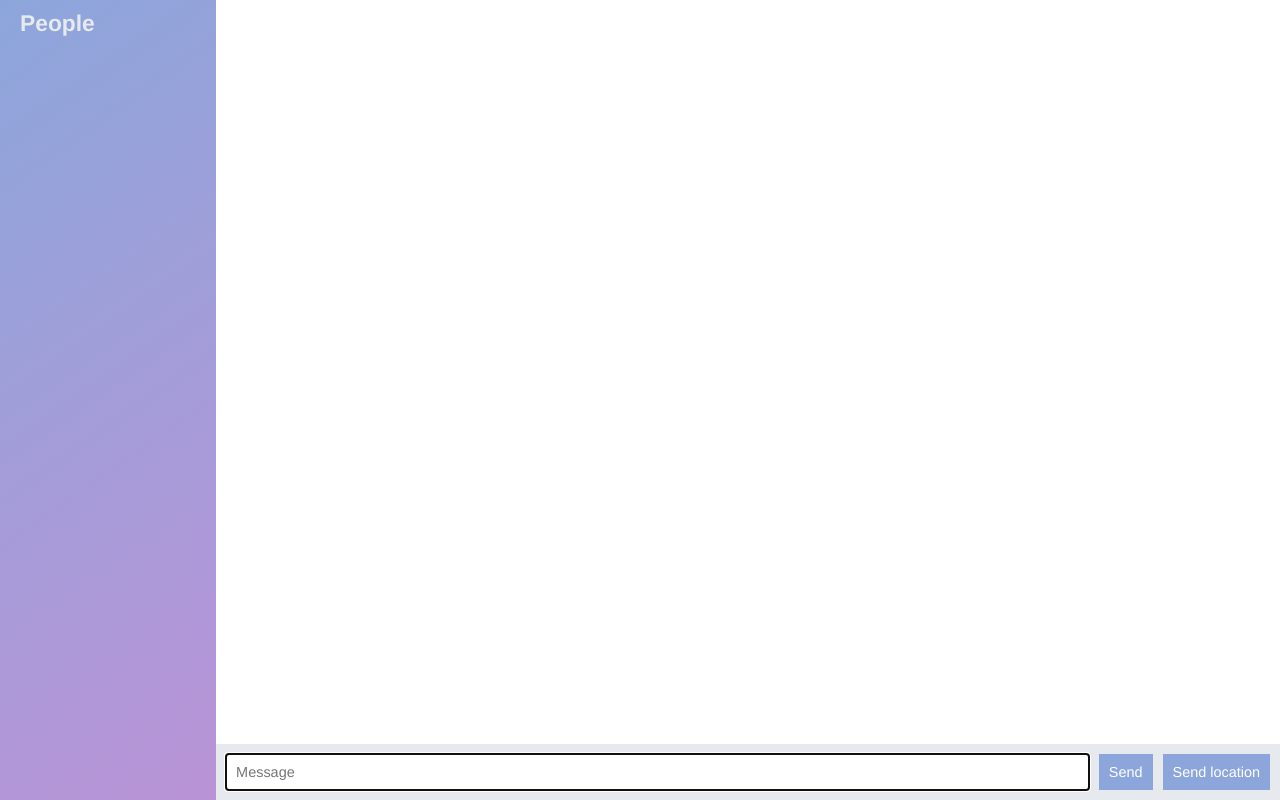
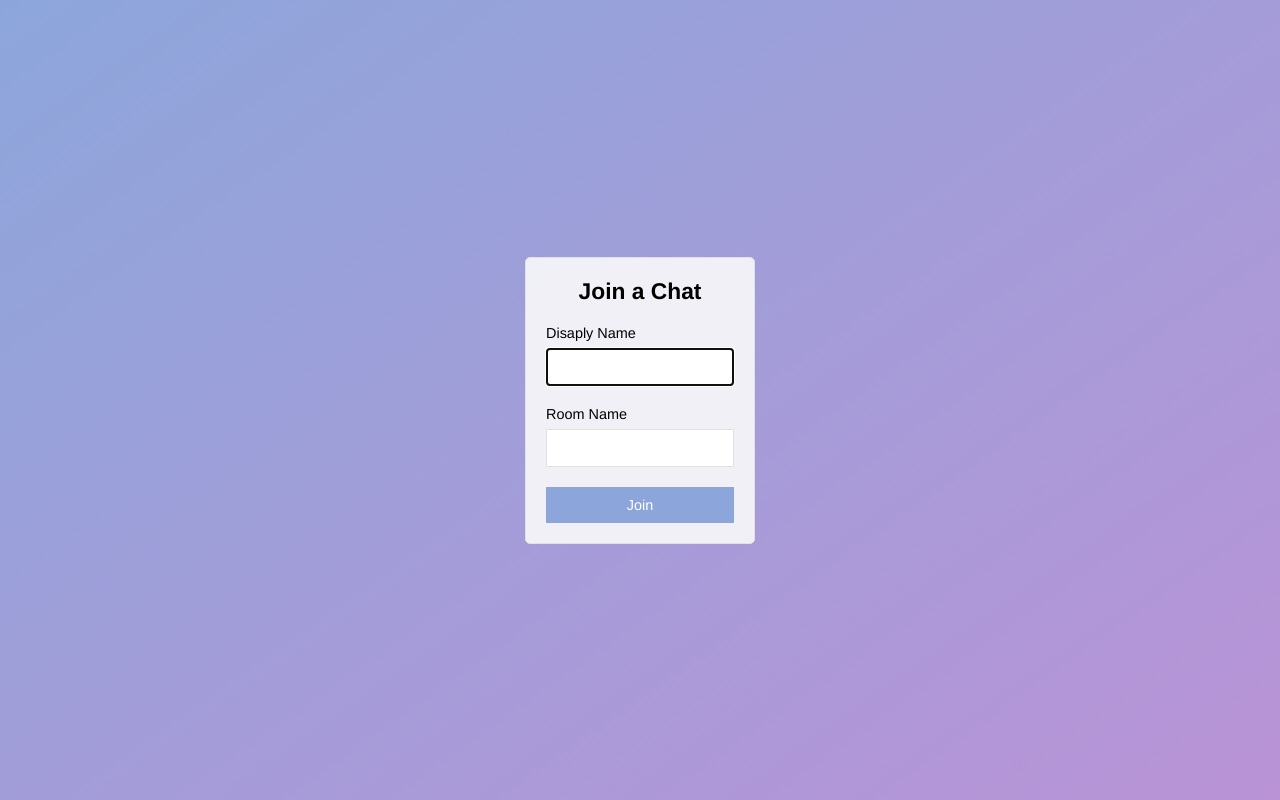
Before and after one commit to techkrtk/node-chat-app, a website: page public/index.html in a window 1280 px wide. Drawn offline with nearby package versions, Linux system fonts and the light colour scheme; no server answers.

Commit message:
Added a join page that submits to chat.html

```diff
--- a/public/index.html
+++ b/public/index.html
@@ -4,66 +4,30 @@
     <head>
         <meta charset="utf-8">
         <link rel="stylesheet" href="/css/styles.css">
+        <meta name="viewport" content="width-device-width, initial-scale=1, user-scalable=no">
+        <title>Join | ChatApp</title>
+
     </head>
 
-    <body class="chat">
-
-        <div class="chat__sidebar">
-            <h3>People</h3>
-            <div id="users"></div>
+    <body class="centered-form">
+        <div class="centered-form__form">
+          <form action="/chat.html">
+            <div class="form-field">
+                <h3>Join a Chat</h3>
+            </div>
+            <div class="form-field">
+                <label>Disaply Name</label>
+                <input type="text" name="name" autofocus />
+            </div>
+            <div class="form-field">
+                <label>Room Name</label>
+                <input type="text" name="room" />
+            </div>
+            <div class="form-field">
+                <button>Join</button>
+            </div>
+          </form>
         </div>
-
-        <div class="chat__main">
-            <ol id="messages" class="chat__messages"></ol>
-
-          <div class="chat__footer">
-            <form id="message-form">
-                <input name="message" type="text" placeholder="Message" autofocus autocomplete="off" />
-                <button type="submit">Send</button>
-            </form>
-            <button id="send-location">Send location</button>
-
-          </div>
-
-
-        </div>
-
-        <script id="message-template" type="text/template">
-            <li class="message">
-                <div class="message__title">
-                    <h4>{{from}}</h4>
-                    <span>{{createdAt}}</span>
-                </div>
-                <div class="message__body">
-                    <p>{{text}}</p>
-                </div>
-
-            </li>
-        </script>
-
-        <script id="location-message-template" type="text/template">
-            <li class="message">
-                <div class="message__title">
-                    <h4>{{from}}</h4>
-                    <span>{{createdAt}}</span>
-                </div>
-                <div class="message__body">
-                    <p>
-                        <a href="{{url}}" target="_blank">My current location</a>
-                    </p>
-                </div>
-
-            </li>
-        </script>
-
-
-
-        <script src="/socket.io/socket.io.js"></script>
-        <script src="/js/libs/jquery-3.3.1.min.js"></script>
-        <script src="/js/libs/moment.js"></script>
-        <script src="/js/libs/mustache.js"></script>
-        <script src="/js/index.js"></script>
-
 
     </body>
 </html>
```
Also changed, not shown: public/chat.html (added, +71 -0 lines), public/js/chat.js (renamed from public/js/index.js).
